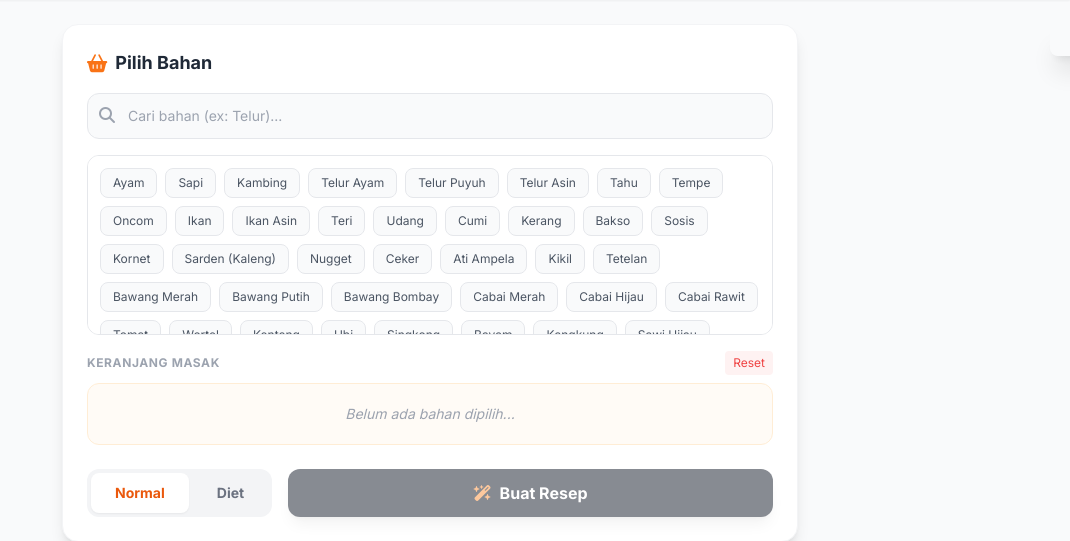
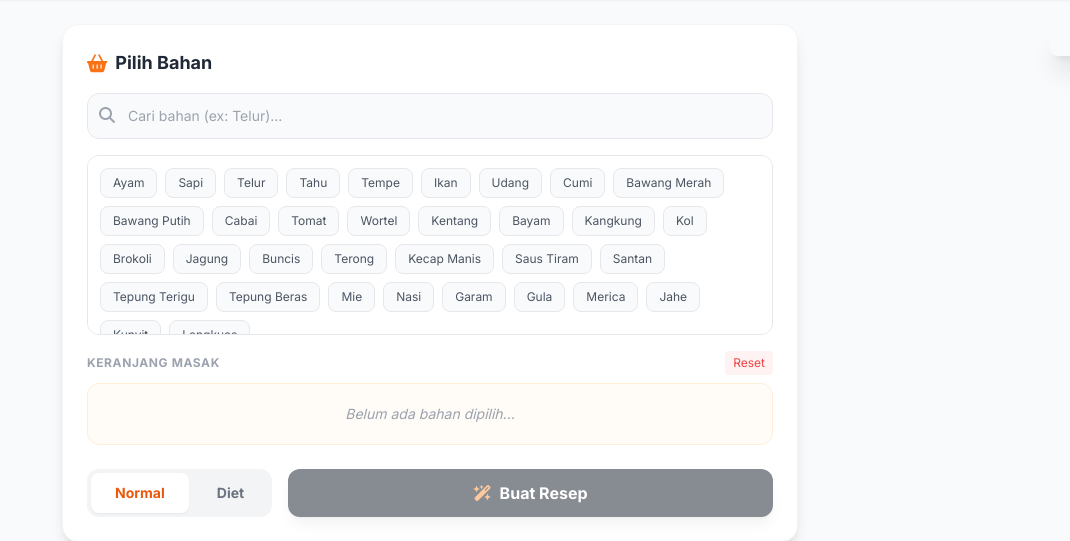
Before and after one commit to MashuNakamura/smart-kitchen, a Flask app: page /dashboard in a window 1280 px wide. Shown: the part 56-597 px from the top of the page, without its empty margins (210-1280 px from the left). Run offline with Flask 3, Linux system fonts and the light colour scheme; the visitor is signed in with stand-in values (Sample User, id 1); some libraries are stand-ins or nearby versions.

Commit message:
Fallback to previous list data

```diff
--- a/templates/dashboard.html
+++ b/templates/dashboard.html
@@ -198,52 +271,60 @@
 
     <script>
         // Database Bahan (Static)
+        // const INGREDIENTS_DB = [
+        //     // --- PROTEIN (Hewani & Nabati) ---
+        //     "Ayam", "Sapi", "Kambing", "Telur Ayam", "Telur Puyuh", "Telur Asin",
+        //     "Tahu", "Tempe", "Oncom",
+        //     "Ikan", "Ikan Asin", "Teri", "Udang", "Cumi", "Kerang",
+        //     "Bakso", "Sosis", "Kornet", "Sarden (Kaleng)", "Nugget",
+        //     "Ceker", "Ati Ampela", "Kikil", "Tetelan",
+
+        //     // --- SAYURAN & LALAPAN ---
+        //     "Bawang Merah", "Bawang Putih", "Bawang Bombay",
+        //     "Cabai Merah", "Cabai Hijau", "Cabai Rawit",
+        //     "Tomat", "Wortel", "Kentang", "Ubi", "Singkong",
+        //     "Bayam", "Kangkung", "Sawi Hijau", "Sawi Putih", "Pakcoy",
+        //     "Kol/Kubis", "Brokoli", "Kembang Kol",
+        //     "Buncis", "Kacang Panjang", "Terong", "Labu Siam", "Oyong/Gambas",
+        //     "Tauge", "Jamur Tiram", "Jamur Kancing", "Jamur Kuping",
+        //     "Jagung Manis", "Jagung Semi (Putren)",
+        //     "Daun Singkong", "Daun Pepaya", "Nangka Muda",
+        //     "Pare", "Petai", "Jengkol", "Timun", "Selada",
+
+        //     // --- KARBO & PELENGKAP ---
+        //     "Nasi", "Mie Instan", "Mie Telur", "Bihun/Soun", "Kwetiau",
+        //     "Makaroni", "Spaghetti",
+        //     "Roti Tawar", "Tepung Terigu", "Tepung Beras", "Tepung Tapioka/Kanji", "Tepung Maizena",
+        //     "Kerupuk Mentah", "Kulit Pangsit/Lumpia",
+
+        //     // --- BUMBU DASAR & REMPAH ---
+        //     "Garam", "Gula Pasir", "Gula Merah", "Kaldu Bubuk", "Lada/Merica", "Ketumbar",
+        //     "Jahe", "Kunyit", "Lengkuas", "Kencur", "Temu Kunci",
+        //     "Sereh", "Daun Salam", "Daun Jeruk", "Daun Kunyit", "Pandan",
+        //     "Kemiri", "Jinten", "Pala", "Cengkeh", "Kayu Manis", "Asam Jawa",
+        //     "Terasi", "Ebi",
+
+        //     // --- SAUS & CAIRAN ---
+        //     "Minyak Goreng", "Mentega/Margarin", "Santan",
+        //     "Kecap Manis", "Kecap Asin", "Kecap Ikan", "Kecap Inggris",
+        //     "Saus Tiram", "Saus Sambal", "Saus Tomat", "Saus Raja Rasa",
+        //     "Minyak Wijen", "Minyak Zaitun", "Mayones",
+        //     "Jeruk Nipis", "Jeruk Limau"
+        // ];
+
         const INGREDIENTS_DB = [
-        // --- PROTEIN (Hewani & Nabati) ---
-        "Ayam", "Sapi", "Kambing", "Telur Ayam", "Telur Puyuh", "Telur Asin",
-        "Tahu", "Tempe", "Oncom",
-        "Ikan", "Ikan Asin", "Teri", "Udang", "Cumi", "Kerang",
-        "Bakso", "Sosis", "Kornet", "Sarden (Kaleng)", "Nugget",
-        "Ceker", "Ati Ampela", "Kikil", "Tetelan",
-
-        // --- SAYURAN & LALAPAN ---
-        "Bawang Merah", "Bawang Putih", "Bawang Bombay",
-        "Cabai Merah", "Cabai Hijau", "Cabai Rawit",
-        "Tomat", "Wortel", "Kentang", "Ubi", "Singkong",
-        "Bayam", "Kangkung", "Sawi Hijau", "Sawi Putih", "Pakcoy",
-        "Kol/Kubis", "Brokoli", "Kembang Kol",
-        "Buncis", "Kacang Panjang", "Terong", "Labu Siam", "Oyong/Gambas",
-        "Tauge", "Jamur Tiram", "Jamur Kancing", "Jamur Kuping",
-        "Jagung Manis", "Jagung Semi (Putren)",
-        "Daun Singkong", "Daun Pepaya", "Nangka Muda",
-        "Pare", "Petai", "Jengkol", "Timun", "Selada",
-
-        // --- KARBO & PELENGKAP ---
-        "Nasi", "Mie Instan", "Mie Telur", "Bihun/Soun", "Kwetiau",
-        "Makaroni", "Spaghetti",
-        "Roti Tawar", "Tepung Terigu", "Tepung Beras", "Tepung Tapioka/Kanji", "Tepung Maizena",
-        "Kerupuk Mentah", "Kulit Pangsit/Lumpia",
-
-        // --- BUMBU DASAR & REMPAH ---
-        "Garam", "Gula Pasir", "Gula Merah", "Kaldu Bubuk", "Lada/Merica", "Ketumbar",
-        "Jahe", "Kunyit", "Lengkuas", "Kencur", "Temu Kunci",
-        "Sereh", "Daun Salam", "Daun Jeruk", "Daun Kunyit", "Pandan",
-        "Kemiri", "Jinten", "Pala", "Cengkeh", "Kayu Manis", "Asam Jawa",
-        "Terasi", "Ebi",
-
-        // --- SAUS & CAIRAN ---
-        "Minyak Goreng", "Mentega/Margarin", "Santan",
-        "Kecap Manis", "Kecap Asin", "Kecap Ikan", "Kecap Inggris",
-        "Saus Tiram", "Saus Sambal", "Saus Tomat", "Saus Raja Rasa",
-        "Minyak Wijen", "Minyak Zaitun", "Mayones",
-        "Jeruk Nipis", "Jeruk Limau"
+            "Ayam", "Sapi", "Telur", "Tahu", "Tempe", "Ikan", "Udang", "Cumi",
+            "Bawang Merah", "Bawang Putih", "Cabai", "Tomat", "Wortel", "Kentang",
+            "Bayam", "Kangkung", "Kol", "Brokoli", "Jagung", "Buncis", "Terong",
+            "Kecap Manis", "Saus Tiram", "Santan", "Tepung Terigu", "Tepung Beras",
+            "Mie", "Nasi", "Garam", "Gula", "Merica", "Jahe", "Kunyit", "Lengkuas"
         ];
 
         const state = { selected: new Set(), lastRecipeId: null, modelServerUrl: "{{ model_server_url }}" };
 
         document.addEventListener('DOMContentLoaded', () => {
             const user = sessionStorage.getItem('username');
-        if(user) {
+            if (user) {
                 document.getElementById('nav-username').innerText = user;
                 document.getElementById('nav-username-mobile').innerText = user;
             }
```
Also changed, not shown: other parts of templates/dashboard.html (+116 -42 lines). Lines whose indentation alone changed are shown as unchanged.
